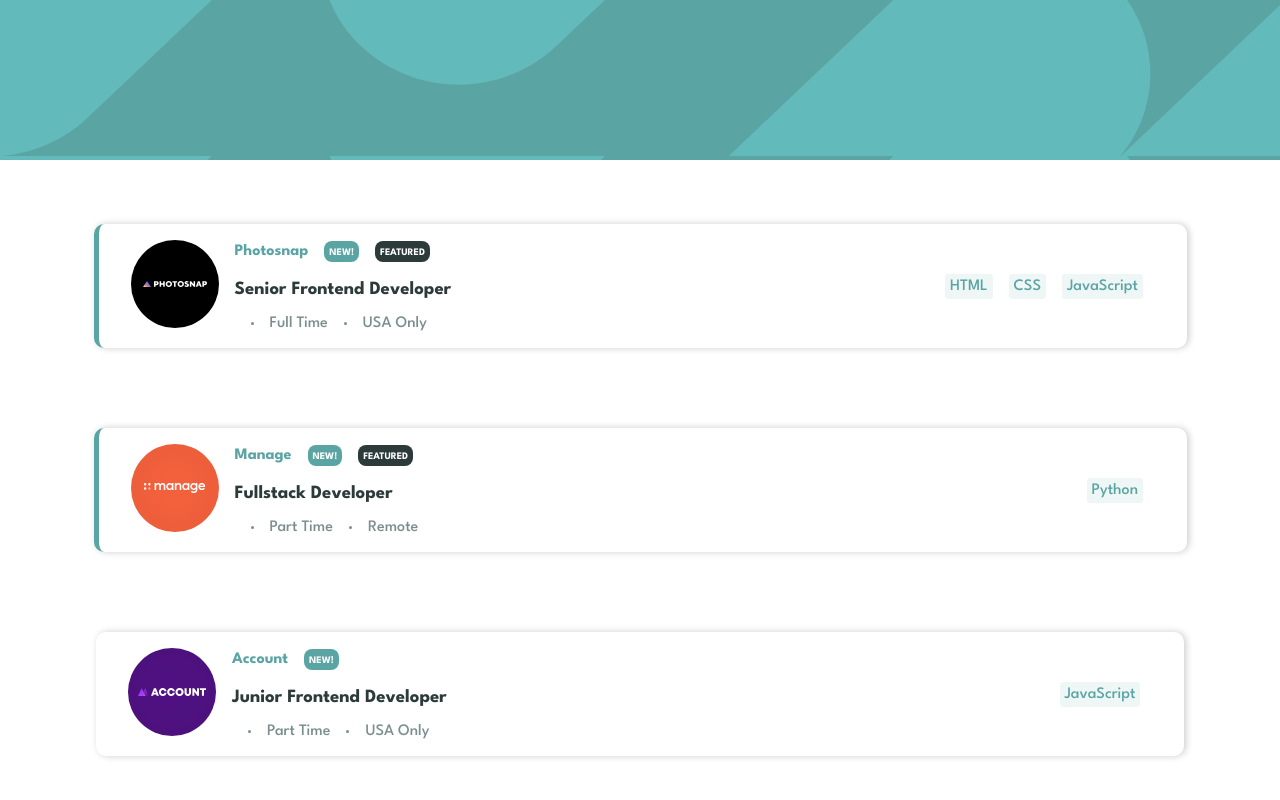
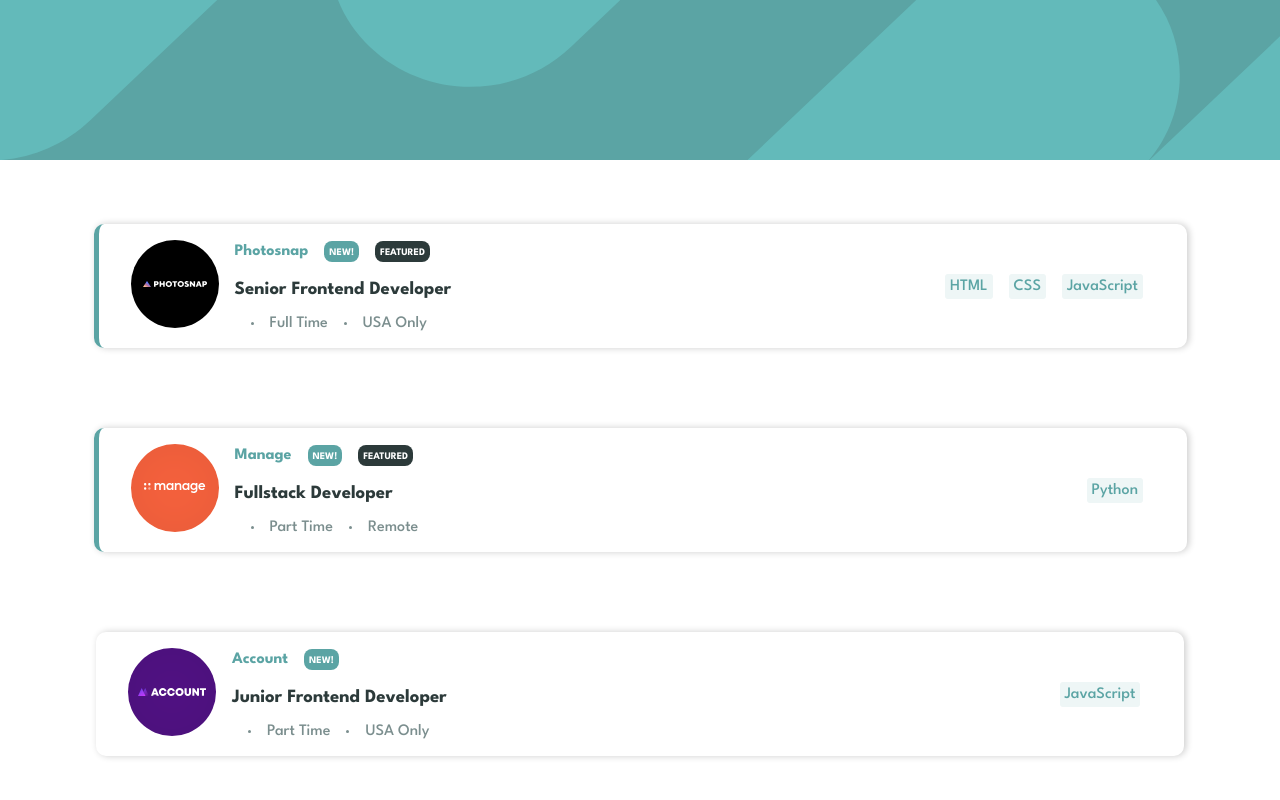
Before and after one commit to TamirisCss/job-filter, a React (Create React App) app: page / in a window 1280 px wide. Shown: the top 800 px of the page. Built offline with nearby package versions, Linux system fonts and the light colour scheme.

Commit message:
fix background styles

```diff
--- a/src/components/Header.css
+++ b/src/components/Header.css
@@ -1,5 +1,7 @@
 .header {
   background-image: url("../../public/images/bg-header-desktop.svg");
+  background-repeat: no-repeat;
+  background-size: cover;
   width: 100%;
   height: 20vh;
   background-color: hsl(180, 29%, 50%);
```
